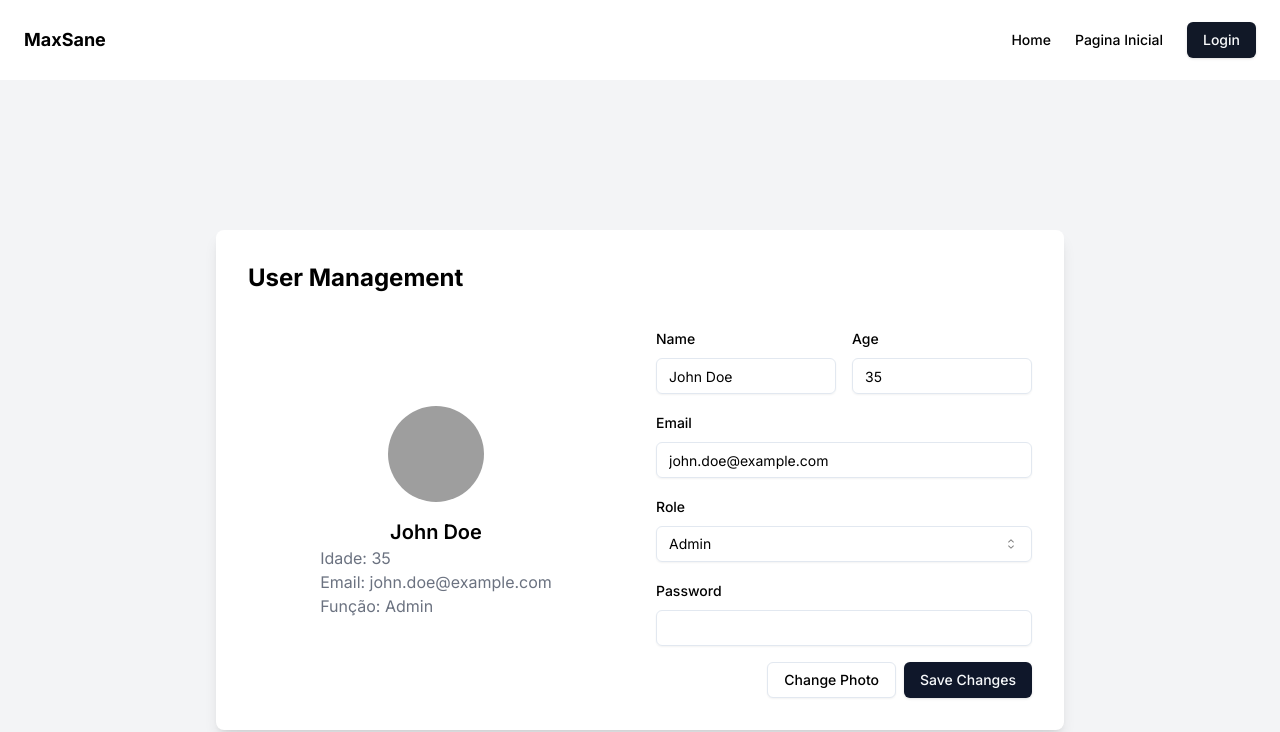
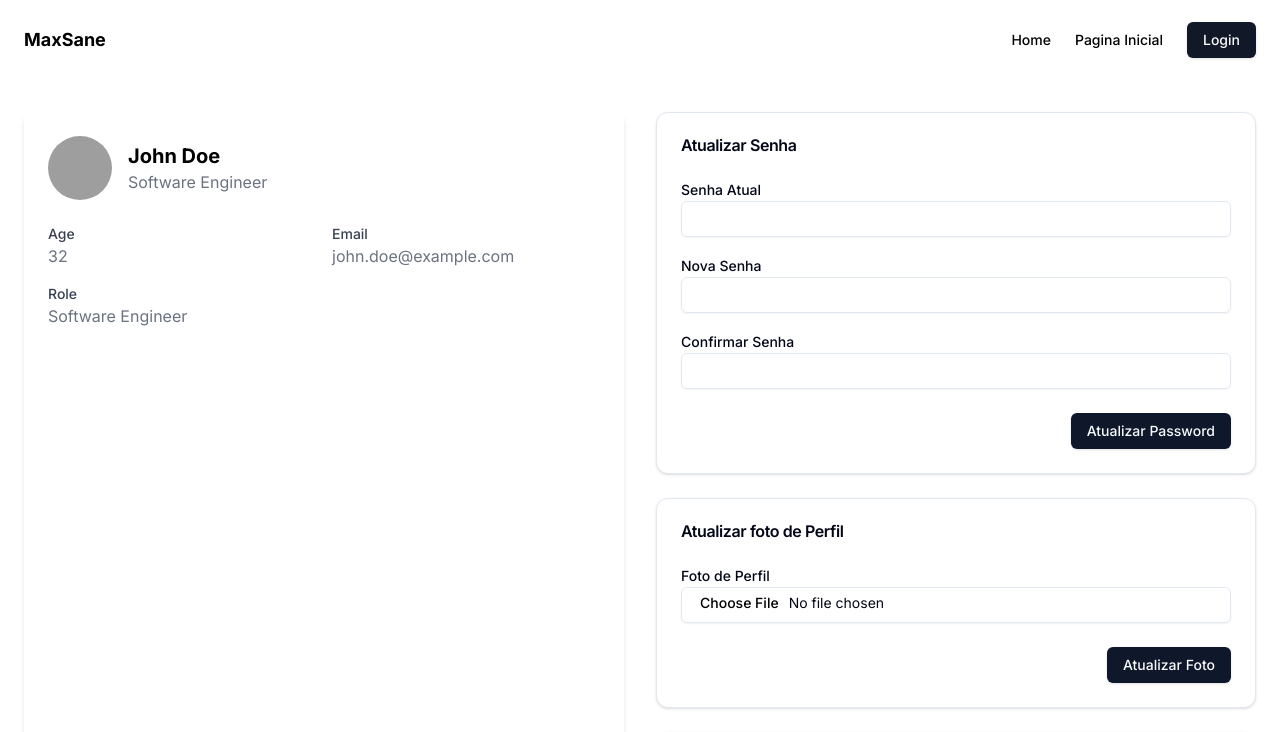
Before and after one commit to marchingbeagle/max-sane-satc, a Next.js app in the folder front/: page /setting in a window 1280 px wide. Shown: the top 732 px of the page. Built offline with nearby package versions, Linux system fonts and the light colour scheme; no server answers; grey boxes are pictures that could not be loaded.

Commit message:
Menu configurações

```diff
--- a/front/app/setting/page.tsx
+++ b/front/app/setting/page.tsx
@@ -1,72 +1,122 @@
 import { AvatarImage, AvatarFallback, Avatar } from "@/components/ui/avatar"
+import { CardTitle, CardHeader, CardContent, CardFooter, Card } from "@/components/ui/card"
 import { Label } from "@/components/ui/label"
 import { Input } from "@/components/ui/input"
+import { Button } from "@/components/ui/button"
 import { SelectValue, SelectTrigger, SelectItem, SelectContent, Select } from "@/components/ui/select"
-import { Button } from "@/components/ui/button"
 
 export default function config() {
     return (
-      <main className="flex min-h-screen w-full flex-col items-center justify-center bg-gray-100 py-12 dark:bg-gray-950">
-        <div className="container mx-auto max-w-4xl px-4 md:px-6">
-          <div className="rounded-lg bg-white p-8 shadow-lg dark:bg-gray-800">
-            <div className="mb-8">
-              <h1 className="text-2xl font-bold">User Management</h1>
+      <div className="container mx-auto py-8 px-4 md:px-6">
+      <div className="grid md:grid-cols-2 gap-8">
+        <div className="bg-white dark:bg-gray-950 rounded-lg shadow-md p-6">
+          <div className="flex items-center gap-4">
+            <Avatar className="h-16 w-16">
+              <AvatarImage alt="User Avatar" src="/placeholder-avatar.jpg" />
+              <AvatarFallback>JD</AvatarFallback>
+            </Avatar>
+            <div>
+              <h2 className="text-xl font-bold">John Doe</h2>
+              <p className="text-gray-500 dark:text-gray-400">Software Engineer</p>
             </div>
-            <div className="grid grid-cols-1 gap-8 md:grid-cols-2">
-              <div className="flex flex-col items-center justify-center space-y-4">
-                <Avatar className="h-24 w-24">
-                  <AvatarImage alt="User Avatar" src="/placeholder-avatar.jpg" />
-                  <AvatarFallback>JP</AvatarFallback>
-                </Avatar>
-                <div className="text-center">
-                  <h2 className="text-xl font-semibold">John Doe</h2>
-                  <p className="text-gray-500 dark:text-gray-400  justify-items-start flex">Idade: 35</p>
-                  <p className="text-gray-500 dark:text-gray-400  justify-items-start flex"> Email: john.doe@example.com </p>
-                  <p className="text-gray-500 dark:text-gray-400  justify-items-start flex"> Função: Admin</p>
+          </div>
+          <div className="mt-6 space-y-4">
+            <div className="grid grid-cols-2 gap-4">
+              <div>
+                <label className="block text-sm font-medium text-gray-700 dark:text-gray-400">Age</label>
+                <p className="text-gray-500 dark:text-gray-400">32</p>
+              </div>
+              <div>
+                <label className="block text-sm font-medium text-gray-700 dark:text-gray-400">Email</label>
+                <p className="text-gray-500 dark:text-gray-400">john.doe@example.com</p>
               </div>
             </div>
             <div>
+              <label className="block text-sm font-medium text-gray-700 dark:text-gray-400">Role</label>
+              <p className="text-gray-500 dark:text-gray-400">Software Engineer</p>
+            </div>
+          </div>
+        </div>
+        <div className="space-y-6">
+          <Card>
+            <CardHeader>
+              <CardTitle>Atualizar Senha</CardTitle>
+            </CardHeader>
+            <CardContent>
               <form className="space-y-4">
-                  <div className="grid grid-cols-2 gap-4">
-                    <div className="space-y-2">
-                      <Label htmlFor="name">Name</Label>
+                <div>
+                  <Label htmlFor="current-password"> Senha Atual</Label>
+                  <Input id="current-password" type="password" />
+                </div>
+                <div>
+                  <Label htmlFor="new-password">Nova Senha</Label>
+                  <Input id="new-password" type="password" />
+                </div>
+                <div>
+                  <Label htmlFor="confirm-password">Confirmar Senha</Label>
+                  <Input id="confirm-password" type="password" />
+                </div>
+              </form>
+            </CardContent>
+            <CardFooter>
+              <Button className="ml-auto">Atualizar Password</Button>
+            </CardFooter>
+          </Card>
+          <Card>
+            <CardHeader>
+              <CardTitle>Atualizar foto de Perfil</CardTitle>
+            </CardHeader>
+            <CardContent>
+              <form className="space-y-4">
+                <div>
+                  <Label htmlFor="profile-photo">Foto de Perfil</Label>
+                  <Input id="profile-photo" type="file" />
+                </div>
+              </form>
+            </CardContent>
+            <CardFooter>
+              <Button className="ml-auto">Atualizar Foto</Button>
+            </CardFooter>
+          </Card>
+          <Card>
+            <CardHeader>
+              <CardTitle>Atualizar detalhes pessoais</CardTitle>
+            </CardHeader>
+            <CardContent>
+              <form className="space-y-4">
+                <div>
+                  <Label htmlFor="name">Nome</Label>
                   <Input defaultValue="John Doe" id="name" />
                 </div>
-                    <div className="space-y-2">
-                      <Label htmlFor="age">Age</Label>
-                      <Input defaultValue={35} id="age" type="number" />
+                <div>
+                  <Label htmlFor="age">Idade</Label>
+                  <Input defaultValue={32} id="age" type="number" />
                 </div>
-                  </div>
-                  <div className="space-y-2">
+                <div>
                   <Label htmlFor="email">Email</Label>
                   <Input defaultValue="john.doe@example.com" id="email" type="email" />
                 </div>
-                  <div className="space-y-2">
-                    <Label htmlFor="role">Role</Label>
-                    <Select defaultValue="admin">
+                <div>
+                  <Label htmlFor="role">Função</Label>
+                  <Select defaultValue="software-engineer" >
                     <SelectTrigger>
-                        <SelectValue placeholder="Select role" />
+                      <SelectValue placeholder="Select Role" />
                     </SelectTrigger>
                     <SelectContent>
-                        <SelectItem value="admin">Admin</SelectItem>
-                        <SelectItem value="manager">Manager</SelectItem>
-                        <SelectItem value="user">User</SelectItem>
+                      <SelectItem value="software-engineer">Software Engineer</SelectItem>
+                      <SelectItem value="product-manager">Product Manager</SelectItem>
+                      <SelectItem value="designer">Designer</SelectItem>
                     </SelectContent>
                   </Select>
                 </div>
-                  <div className="space-y-2">
-                    <Label htmlFor="password">Password</Label>
-                    <Input id="password" type="password" />
-                  </div>
-                  <div className="flex justify-end space-x-2">
-                    <Button variant="outline">Change Photo</Button>
-                    <Button type="submit">Save Changes</Button>
-                  </div>
               </form>
+            </CardContent>
+            <CardFooter>
+              <Button className="ml-auto">Atualizar detalhes</Button>
+            </CardFooter>
+          </Card>
         </div>
       </div>
     </div>
-        </div>
-      </main>
     )
   }
```
Lines whose indentation alone changed are shown as unchanged.
